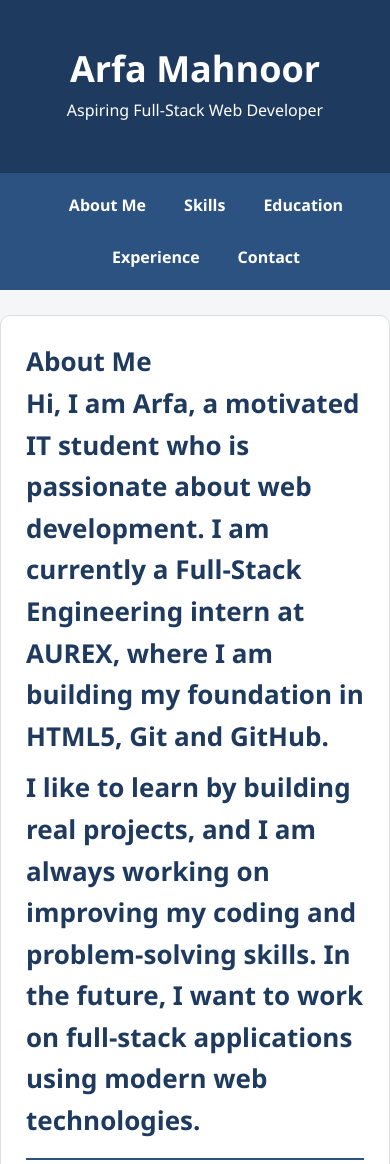
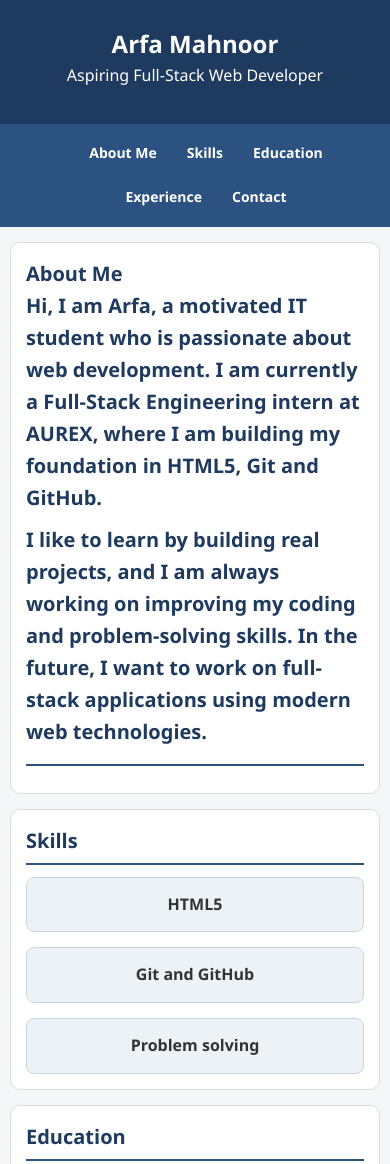
Before and after one commit to ArfaMahnoor/aurex-web-internship-arfa, a plain HTML site: page index.html in a window 390 px wide. Shown: the top 1164 px of the page. Drawn offline with Linux system fonts and the light colour scheme.

Commit message:
add responsive design with media queries for tablet and mobile

```diff
--- a/index.html
+++ b/index.html
@@ -31,7 +31,7 @@
 
       <section id="skills">
         <h2>Skills</h2>
-        <ul class="skill-list">
+        <ul class="skills-list">
           <li>HTML5</li>
           <li>Git and GitHub</li>
           <li>Problem solving</li>
--- a/style.css
+++ b/style.css
@@ -168,3 +168,64 @@ nav a:hover {
     border: 1px solid #cbd5e0;
     border-radius: 8px;
 }
+
+/* ===== Step 6: Responsive Design ===== */
+
+/* Images kabhi screen se bahar na jayein */
+img {
+    max-width: 100%;
+    height: auto;
+}
+
+/* ----- Tablet (768px aur us se chhoti screen) ----- */
+@media (max-width: 768px) {
+    h1 {
+        font-size: 30px;
+    }
+
+    h2 {
+        font-size: 22px;
+    }
+
+    section {
+        margin: 20px 15px;
+        padding: 20px;
+    }
+
+    .skills-list {
+        grid-template-columns: repeat(2, 1fr);
+    }
+}
+
+/* ----- Mobile (480px aur us se chhoti screen) ----- */
+@media (max-width: 480px) {
+    h1 {
+        font-size: 24px;
+    }
+
+    h2 {
+        font-size: 20px;
+    }
+
+    header {
+        padding: 25px 15px;
+    }
+
+    nav a {
+        padding: 6px 10px;
+        font-size: 14px;
+    }
+
+    section {
+        margin: 15px 10px;
+        padding: 15px;
+    }
+
+    .skills-list {
+        grid-template-columns: 1fr;
+    }
+
+    button {
+        width: 100%;
+    }
+}
```
